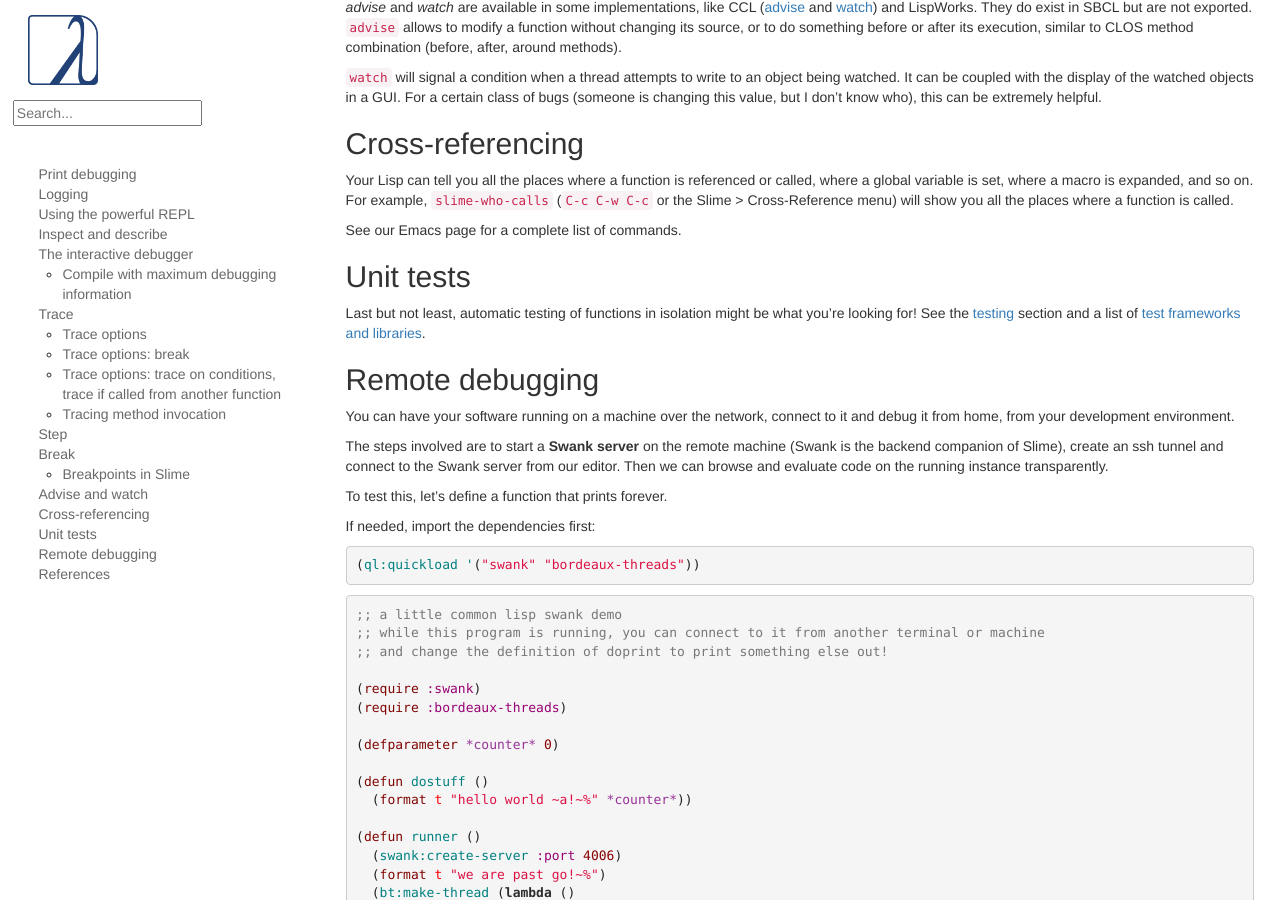
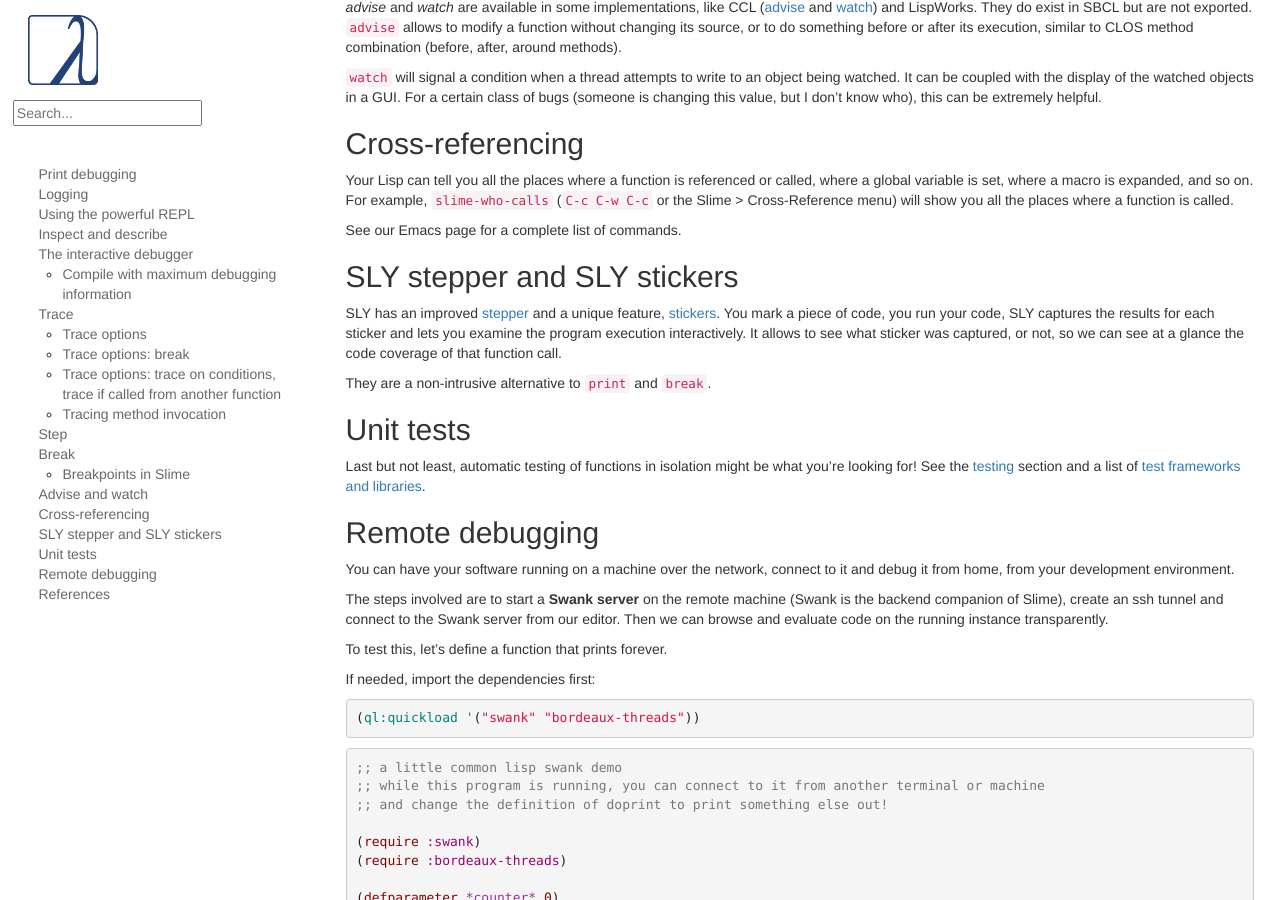
Before and after one commit to LispCookbook/cl-cookbook, a Jekyll site: the page built from debugging.md, in a window 1280 px wide and 900 px high, scrolled down 8784 px. Built offline with Jekyll 4.4.1, drawn with Linux system fonts in a browser that asks for light colours.

Commit message:
debugging: mention SLY stepper and stickers
for #266

```diff
--- a/debugging.md
+++ b/debugging.md
@@ -556,6 +556,19 @@ and so on. For example, `slime-who-calls` (`C-c C-w C-c` or the Slime > Cross-Re
 
 See our Emacs page for a complete list of commands.
 
+## SLY stepper and SLY stickers
+
+SLY has an improved
+[stepper](https://github.com/joaotavora/sly-stepper) and a unique
+feature, [stickers](https://joaotavora.github.io/sly/#Stickers). You
+mark a piece of code, you run your code, SLY captures the results for
+each sticker and lets you examine the program execution
+interactively. It allows to see what sticker was captured, or
+not, so we can see at a glance the code coverage of that function
+call.
+
+They are a non-intrusive alternative to `print` and `break`.
+
 ## Unit tests
 
 Last but not least, automatic testing of functions in isolation might
```
